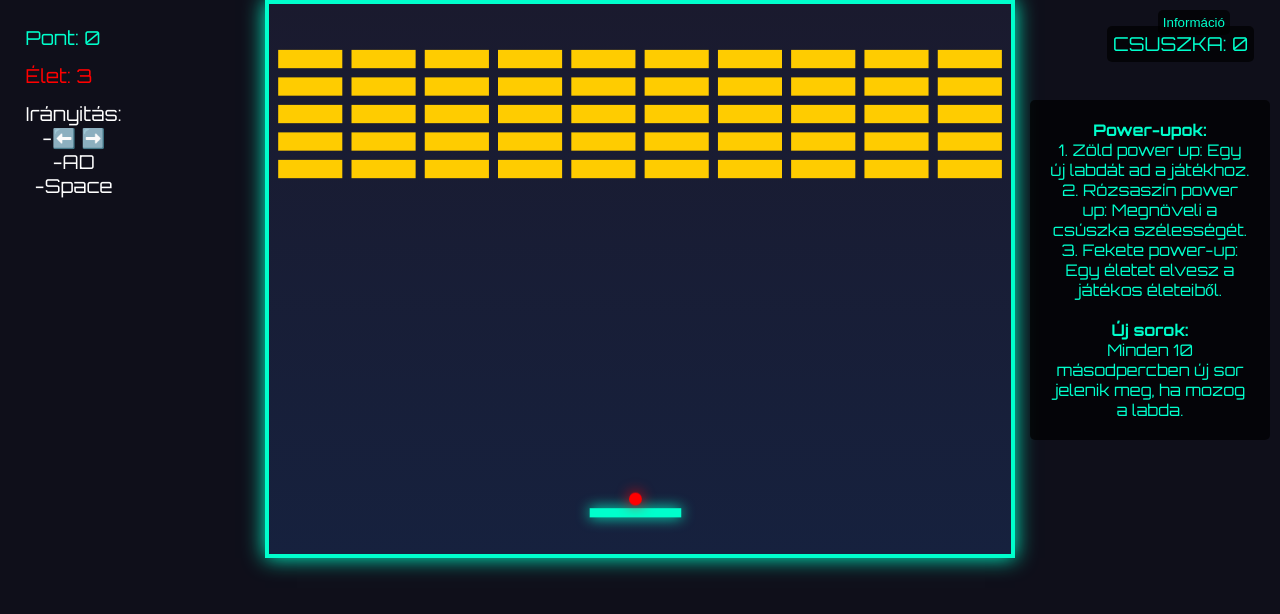
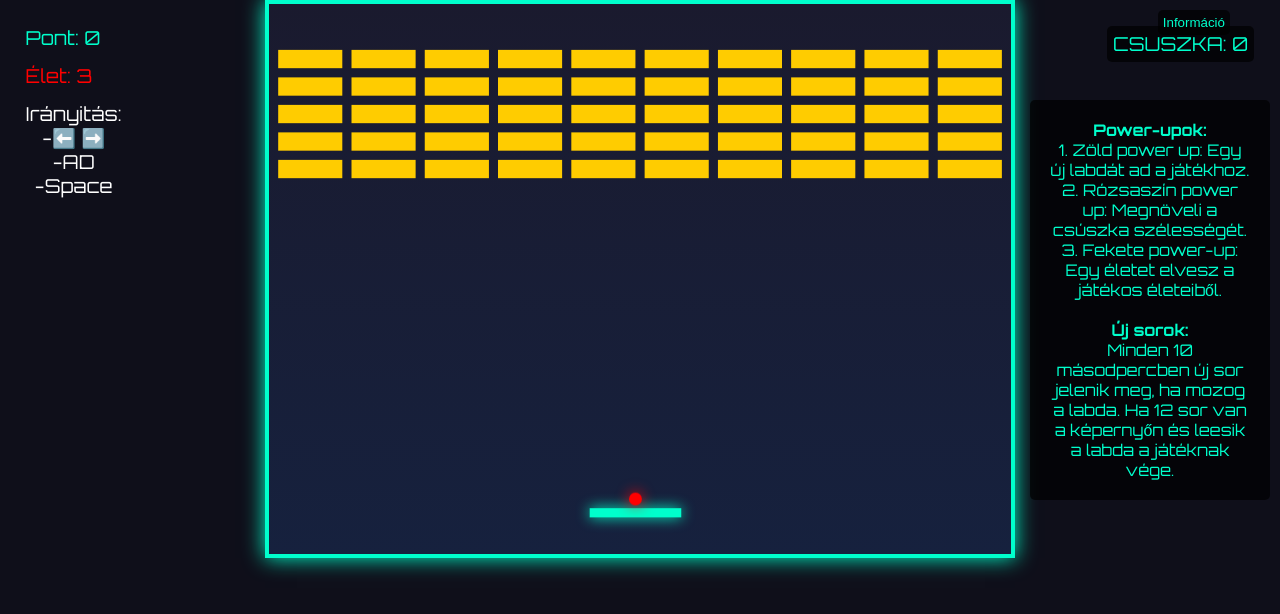
Before and after one commit to AKOS18/arkanoid, a plain HTML site: page index.html in a window 1280 px wide. Both pictures are taken after a click on the button "Információ". Drawn offline with Linux system fonts and the light colour scheme.

Commit message:
Update index.html

```diff
--- a/index.html
+++ b/index.html
@@ -124,6 +124,7 @@
         3. Fekete power-up: Egy életet elvesz a játékos életeiből.<br><br>
         <strong>Új sorok:</strong><br>
         Minden 10 másodpercben új sor jelenik meg, ha mozog a labda.
+        Ha 12 sor van a képernyőn és leesik a labda a játéknak vége.
     </div>
 
     <script>
```
